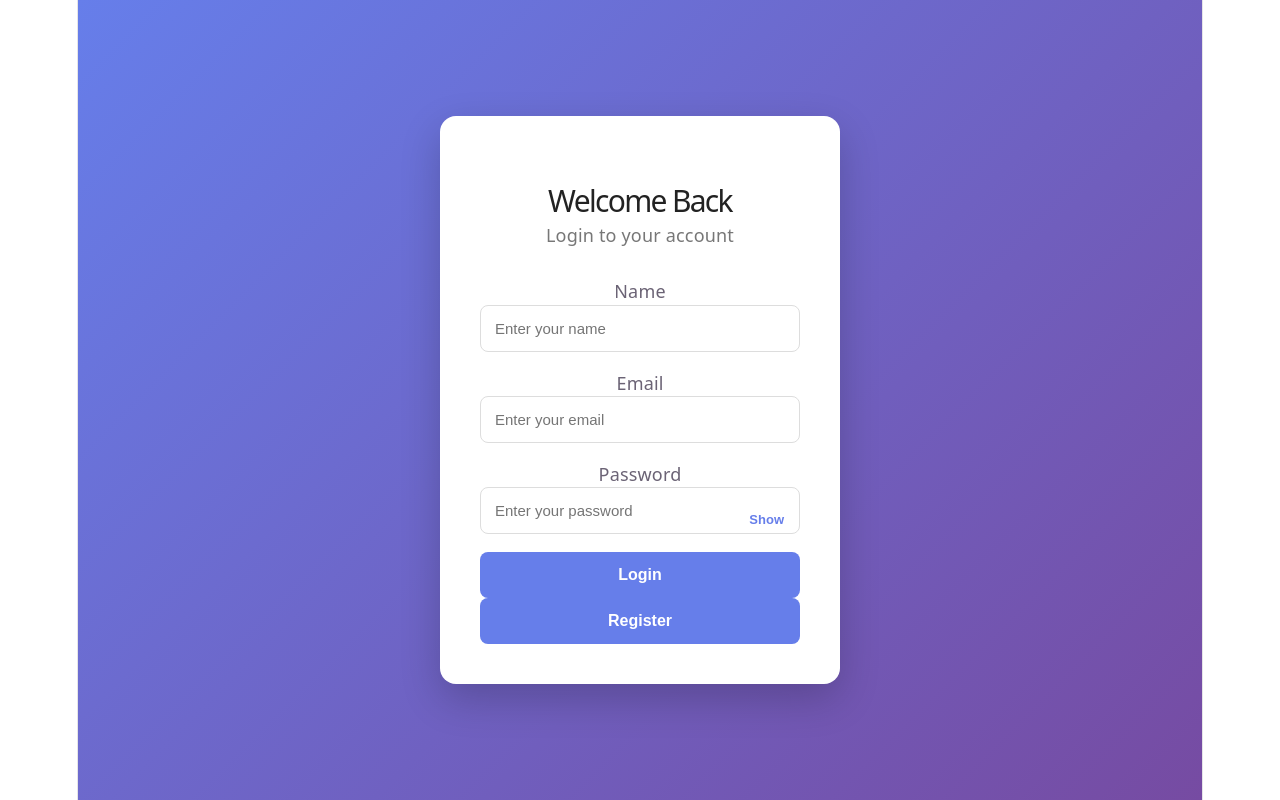
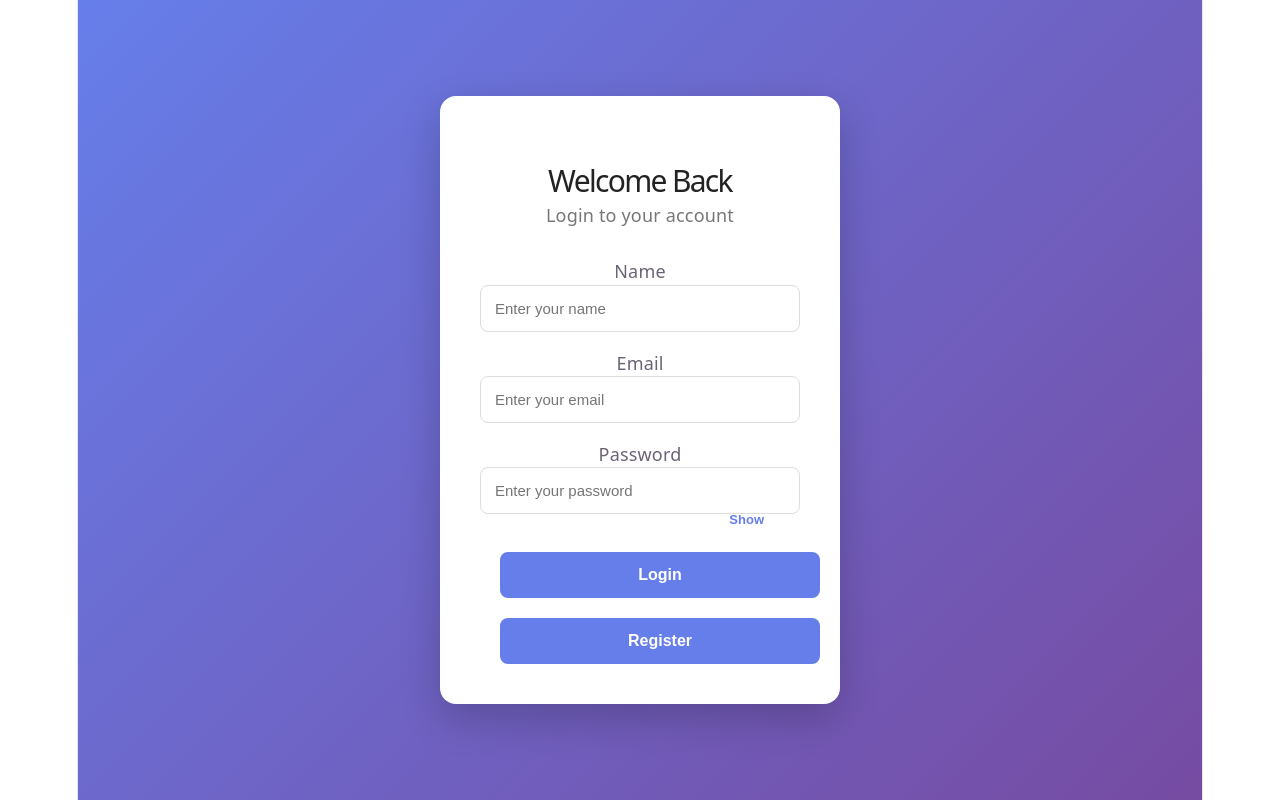
Before and after one commit to rosariodsouzaa/login-page, a React (Vite) app in the folder front-end/: page / in a window 1280 px wide. Built offline with nearby package versions, Linux system fonts and the light colour scheme.

Commit message:
did something

```diff
--- a/front-end/src/App.css
+++ b/front-end/src/App.css
@@ -50,6 +50,7 @@
 }
 
 .login-box button {
+  margin: 20px;
   width: 100%;
   padding: 14px;
   border: none;
@@ -123,12 +124,12 @@
 }
 
 .login-box button {
+  margin-bottom: auto;
   width: 100%;
   padding: 14px;
   border: none;
   border-radius: 8px;
-  background: #667eea;
-  color: white;
+
   font-size: 16px;
   font-weight: bold;
   cursor: pointer;
--- a/front-end/src/App.jsx
+++ b/front-end/src/App.jsx
@@ -21,7 +21,7 @@ function App() {
 
     try {
       const response = await axios.post(
-        "http://localhost:5000/api/register",
+        "https://login-page-phi-sepia.vercel.app/api/register",
         {
           name: name,
           email: email,
@@ -55,7 +55,7 @@ function App() {
 
   try {
     const response = await axios.post(
-      "http://localhost:5000/api/login",
+      "https://login-page-phi-sepia.vercel.app/api/login",
       {
         email: email,
         password: password
```
